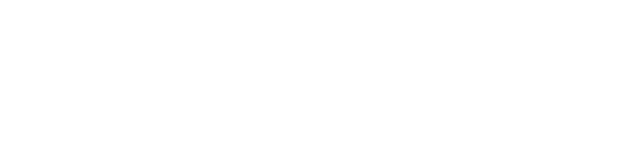
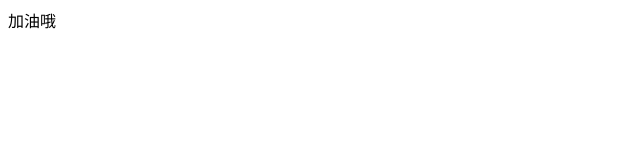
Before and after one commit to wrx-hue/api_wrx, a plain HTML site: page index.html in a window 1280 px wide. Shown: the full height of the page, 0-640 px from the left. Drawn offline with Linux system fonts and the light colour scheme.

Commit message:
Update index.html

```diff
--- a/index.html
+++ b/index.html
@@ -9,6 +9,7 @@
 
 <body>
     <!-- 好难 -->
+    加油哦
 </body>
 
 </html>
```
